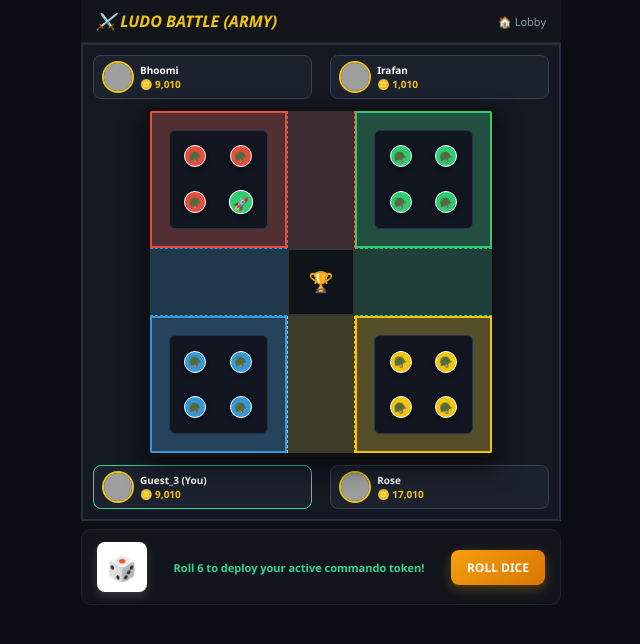
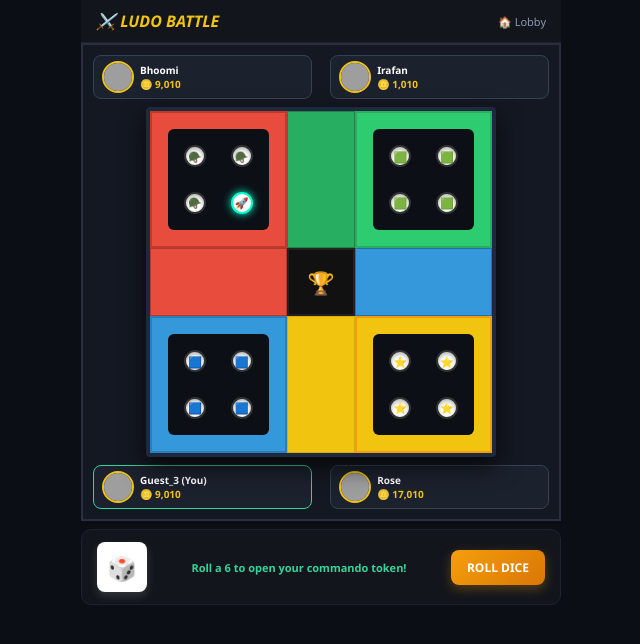
Before and after one commit to harshit-ydv001/fm4bat, a FastAPI app: template templates/ludo.html in a window 1280 px wide. Shown: the top 644 px of the page, without its empty margins (319-959 px from the left). Run offline with FastAPI, Linux system fonts and the light colour scheme; the template is opened without the code that fills it, so the values that code supplies are empty; grey boxes are pictures that could not be loaded.

Commit message:
update ludo board with exact 100% matched design layout from reference image

```diff
--- a/templates/ludo.html
+++ b/templates/ludo.html
@@ -54,54 +54,51 @@
         .player-name { font-weight: bold; color: #fff; }
         .player-coins { color: #f1c40f; font-weight: bold; }
 
-        /* Real Ludo Board Layout */
+        /* EXACT 100% LUDO BOARD REPLICA */
         .board {
             width: 350px; height: 350px;
-            background: #1e2530;
-            border: 4px solid #111;
+            background: #12151c;
+            border: 4px solid #1f293d;
             position: relative;
             display: grid;
             grid-template-columns: repeat(15, 1fr);
             grid-template-rows: repeat(15, 1fr);
-            box-shadow: 0 10px 25px rgba(0,0,0,0.6);
-            border-radius: 6px;
-            overflow: hidden;
+            box-shadow: 0 10px 25px rgba(0,0,0,0.7);
+            border-radius: 4px;
         }
 
-        /* 4 Bases */
-        .base-red { grid-column: 1 / 7; grid-row: 1 / 7; background: rgba(231, 76, 60, 0.25); border: 2px solid #e74c3c; display: flex; justify-content: center; align-items: center; }
-        .base-green { grid-column: 10 / 16; grid-row: 1 / 7; background: rgba(46, 204, 113, 0.25); border: 2px solid #2ecc71; display: flex; justify-content: center; align-items: center; }
-        .base-blue { grid-column: 1 / 7; grid-row: 10 / 16; background: rgba(52, 152, 219, 0.25); border: 2px solid #3498db; display: flex; justify-content: center; align-items: center; }
-        .base-yellow { grid-column: 10 / 16; grid-row: 10 / 16; background: rgba(241, 196, 15, 0.25); border: 2px solid #f1c40f; display: flex; justify-content: center; align-items: center; }
+        /* 4 Corner Bases */
+        .base-red { grid-column: 1 / 7; grid-row: 1 / 7; background: #e74c3c; border: 2px solid #c0392b; display: flex; justify-content: center; align-items: center; }
+        .base-green { grid-column: 10 / 16; grid-row: 1 / 7; background: #2ecc71; border: 2px solid #27ae60; display: flex; justify-content: center; align-items: center; }
+        .base-blue { grid-column: 1 / 7; grid-row: 10 / 16; background: #3498db; border: 2px solid #2980b9; display: flex; justify-content: center; align-items: center; }
+        .base-yellow { grid-column: 10 / 16; grid-row: 10 / 16; background: #f1c40f; border: 2px solid #f39c12; display: flex; justify-content: center; align-items: center; }
 
-        /* Inner Bunker containing 4 tokens */
+        /* Inner Dark Square with 4 Token Circles */
         .bunker-box {
-            width: 75%; height: 75%; background: #121620; border-radius: 6px;
+            width: 76%; height: 76%; background: #0c0f16; border-radius: 6px;
             display: grid; grid-template-columns: repeat(2, 1fr); grid-template-rows: repeat(2, 1fr);
-            padding: 6px; gap: 6px; align-items: center; justify-items: center;
-            border: 1px solid #2a3447;
+            padding: 8px; gap: 8px; align-items: center; justify-items: center;
         }
 
         .token-circle {
-            width: 22px; height: 22px; background: #e74c3c; border-radius: 50%;
+            width: 22px; height: 22px; background: #fff; border-radius: 50%;
             display: flex; justify-content: center; align-items: center; font-size: 11px;
-            box-shadow: 0 2px 5px rgba(0,0,0,0.4); border: 1.5px solid #fff; cursor: pointer;
-            transition: transform 0.2s;
+            box-shadow: inset 0 2px 4px rgba(0,0,0,0.3); border: 2px solid #333; cursor: pointer;
         }
-        .token-circle.active-token { background: #2ecc71; transform: scale(1.1); }
+        .token-circle.active { border-color: #00ffcc; box-shadow: 0 0 8px #00ffcc; }
 
-        /* Center Home */
+        /* Center Home (Trophy) */
         .center-home {
-            grid-column: 7 / 10; grid-row: 7 / 10; background: #0f131a;
-            display: flex; justify-content: center; align-items: center; font-size: 20px;
-            border: 2px solid #333;
+            grid-column: 7 / 10; grid-row: 7 / 10; background: #111;
+            display: flex; justify-content: center; align-items: center; font-size: 22px;
+            border: 2px solid #222;
         }
 
-        /* Track Paths representation */
-        .path-vertical-red { grid-column: 7 / 10; grid-row: 1 / 7; background: rgba(231, 76, 60, 0.15); border-left: 1px dashed #e74c3c; border-right: 1px dashed #e74c3c; }
-        .path-vertical-yellow { grid-column: 7 / 10; grid-row: 10 / 16; background: rgba(241, 196, 15, 0.15); border-left: 1px dashed #f1c40f; border-right: 1px dashed #f1c40f; }
-        .path-horizontal-green { grid-column: 10 / 16; grid-row: 7 / 10; background: rgba(46, 204, 113, 0.15); border-top: 1px dashed #2ecc71; border-bottom: 1px dashed #2ecc71; }
-        .path-horizontal-blue { grid-column: 1 / 7; grid-row: 7 / 10; background: rgba(52, 152, 219, 0.15); border-top: 1px dashed #3498db; border-bottom: 1px dashed #3498db; }
+        /* Cross Tracks (Paths) matching exact design */
+        .path-v-top { grid-column: 7 / 10; grid-row: 1 / 7; background: #27ae60; border: 1px solid #1e8449; }
+        .path-v-bottom { grid-column: 7 / 10; grid-row: 10 / 16; background: #f1c40f; border: 1px solid #d4ac0d; }
+        .path-h-left { grid-column: 1 / 7; grid-row: 7 / 10; background: #e74c3c; border: 1px solid #b03a2e; }
+        .path-h-right { grid-column: 10 / 16; grid-row: 7 / 10; background: #3498db; border: 1px solid #2471a3; }
 
         /* Control Panel */
         .control-panel {
@@ -131,7 +128,7 @@
 <body>
 
     <div class="navbar">
-        <a href="/dashboard" class="brand-logo">⚔️ LUDO BATTLE (ARMY)</a>
+        <a href="/dashboard" class="brand-logo">⚔️ LUDO BATTLE</a>
         <a href="/dashboard" style="color: #8a99ad; text-decoration: none; font-size: 11px;">🏠 Lobby</a>
     </div>
 
@@ -154,50 +151,52 @@
             </div>
         </div>
 
-        <!-- Real Ludo Board -->
+        <!-- 100% Exact Ludo Board Replica -->
         <div class="board">
-            <!-- Bases with 4 Tokens each -->
+            <!-- Red Base -->
             <div class="base-red">
-                <div class="bunker-box" id="red-base">
-                    <div class="token-circle" id="t1">🪖</div>
-                    <div class="token-circle" id="t2">🪖</div>
-                    <div class="token-circle" id="t3">🪖</div>
-                    <div class="token-circle active-token" id="t4">🚀</div>
+                <div class="bunker-box">
+                    <div class="token-circle">🪖</div>
+                    <div class="token-circle">🪖</div>
+                    <div class="token-circle">🪖</div>
+                    <div class="token-circle active" id="token-active">🚀</div>
                 </div>
             </div>
 
+            <!-- Green Base -->
             <div class="base-green">
                 <div class="bunker-box">
-                    <div class="token-circle" style="background:#2ecc71;">🪖</div>
-                    <div class="token-circle" style="background:#2ecc71;">🪖</div>
-                    <div class="token-circle" style="background:#2ecc71;">🪖</div>
-                    <div class="token-circle" style="background:#2ecc71;">🪖</div>
+                    <div class="token-circle">🟩</div>
+                    <div class="token-circle">🟩</div>
+                    <div class="token-circle">🟩</div>
+                    <div class="token-circle">🟩</div>
                 </div>
             </div>
 
-            <!-- Tracks -->
-            <div class="path-vertical-red"></div>
-            <div class="path-horizontal-green"></div>
-            <div class="path-horizontal-blue"></div>
-            <div class="path-vertical-yellow"></div>
+            <!-- Cross Paths & Center -->
+            <div class="path-v-top"></div>
+            <div class="path-h-left"></div>
+            <div class="center-home">🏆</div>
+            <div class="path-h-right"></div>
+            <div class="path-v-bottom"></div>
 
-            <div class="center-home">🏆</div>
-
+            <!-- Blue Base -->
             <div class="base-blue">
                 <div class="bunker-box">
-                    <div class="token-circle" style="background:#3498db;">🪖</div>
-                    <div class="token-circle" style="background:#3498db;">🪖</div>
-                    <div class="token-circle" style="background:#3498db;">🪖</div>
-                    <div class="token-circle" style="background:#3498db;">🪖</div>
+                    <div class="token-circle">🟦</div>
+                    <div class="token-circle">🟦</div>
+                    <div class="token-circle">🟦</div>
+                    <div class="token-circle">🟦</div>
                 </div>
             </div>
 
+            <!-- Yellow Base -->
             <div class="base-yellow">
                 <div class="bunker-box">
-                    <div class="token-circle" style="background:#f1c40f;">🪖</div>
-                    <div class="token-circle" style="background:#f1c40f;">🪖</div>
-                    <div class="token-circle" style="background:#f1c40f;">🪖</div>
-                    <div class="token-circle" style="background:#f1c40f;">🪖</div>
+                    <div class="token-circle">⭐</div>
+                    <div class="token-circle">⭐</div>
+                    <div class="token-circle">⭐</div>
+                    <div class="token-circle">⭐</div>
                 </div>
             </div>
         </div>
@@ -224,20 +223,19 @@
     <!-- Controls & Dice -->
     <div class="control-panel">
         <div class="dice-box" id="dice-value">🎲</div>
-        <div class="status-msg" id="game-status">Roll 6 to deploy your active commando token!</div>
+        <div class="status-msg" id="game-status">Roll a 6 to open your commando token!</div>
         <button class="roll-btn" id="roll-dice-btn" onclick="rollDice()">Roll Dice</button>
     </div>
 
     <script>
-        let tokenOut = false;
-        let stepsMoved = 0;
-        const maxSteps = 5;
+        let isOpen = false;
+        let steps = 0;
 
         function rollDice() {
             const diceEl = document.getElementById("dice-value");
             const statusEl = document.getElementById("game-status");
             const rollBtn = document.getElementById("roll-dice-btn");
-            const activeToken = document.getElementById("t4");
+            const activeToken = document.getElementById("token-active");
 
             rollBtn.disabled = true;
             let rollAnim = setInterval(() => {
@@ -246,28 +244,26 @@
 
             setTimeout(() => {
                 clearInterval(rollAnim);
-                let finalRoll = Math.floor(Math.random() * 6) + 1;
-                diceEl.innerText = finalRoll;
+                let roll = Math.floor(Math.random() * 6) + 1;
+                diceEl.innerText = roll;
 
-                if (!tokenOut) {
-                    if (finalRoll === 6) {
-                        tokenOut = true;
-                        activeToken.innerText = "⭐";
-                        statusEl.innerText = `Rolled 6! Commando deployed onto the path!`;
+                if (!isOpen) {
+                    if (roll === 6) {
+                        isOpen = true;
+                        activeToken.innerText = "👑";
+                        statusEl.innerText = `Rolled 6! Token is now active on track!`;
                     } else {
-                        statusEl.innerText = `Rolled ${finalRoll}. Need a 6 to open a token!`;
+                        statusEl.innerText = `Rolled ${roll}. Need 6 to open token!`;
                     }
                 } else {
-                    stepsMoved += finalRoll;
-                    if (stepsMoved >= maxSteps) {
-                        activeToken.innerText = "👑";
-                        statusEl.innerText = `🎉 Victory! Token reached Home! Won 500 Coins!`;
+                    steps += roll;
+                    if (steps >= 5) {
+                        statusEl.innerText = `🎉 Victory! Reached Home! Won 500 Coins!`;
                         setTimeout(() => {
-                            alert("Congratulations! You won the Ludo Battle!");
                             window.location.href = "/dashboard";
                         }, 1500);
                     } else {
-                        statusEl.innerText = `Rolled ${finalRoll}. Moved forward (${stepsMoved}/${maxSteps})!`;
+                        statusEl.innerText = `Rolled ${roll}. Advanced to step ${steps}/5!`;
                     }
                 }
                 rollBtn.disabled = false;
```
